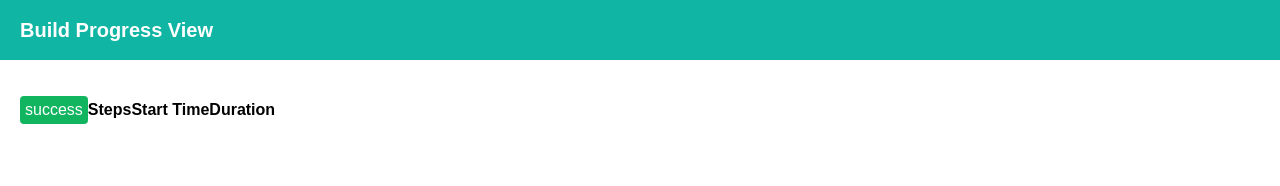
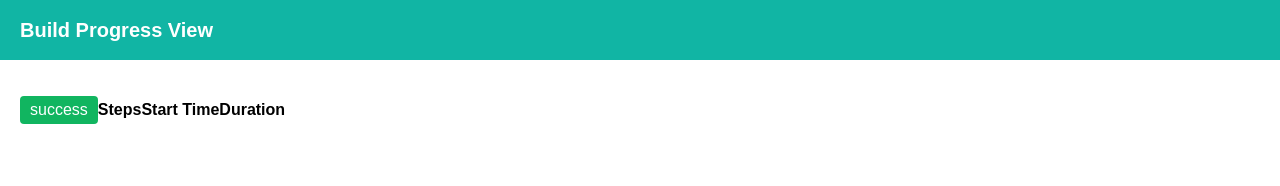
Before and after one commit to liorEhrlich/log-viewer, a React (Create React App) app: page / in a window 1280 px wide. Shown: the top 186 px of the page. Built offline with nearby package versions, Linux system fonts and the light colour scheme.

Commit message:
small css change

```diff
--- a/src/BuildStatusLabel.js
+++ b/src/BuildStatusLabel.js
@@ -1,14 +1,16 @@
 import React from "react";
 import styled from "styled-components";
 
-const BuildStatusLabel = ({ status }) => <Wrapper status={status}>{status}</Wrapper>;
+const BuildStatusLabel = ({ status }) => (
+  <Wrapper status={status}>{status}</Wrapper>
+);
 
 const Wrapper = styled.div`
   display: inline-block;
   border-radius: 4px;
   background-color: ${props => props.theme[props.status]};
   color: ${props => props.theme.background};
-  padding: 5px;
+  padding: 5px 10px;
 `;
 
 export default BuildStatusLabel;
```
